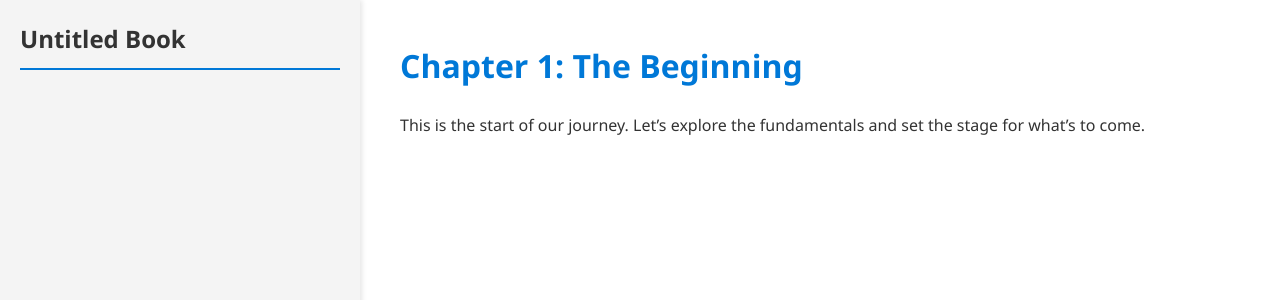
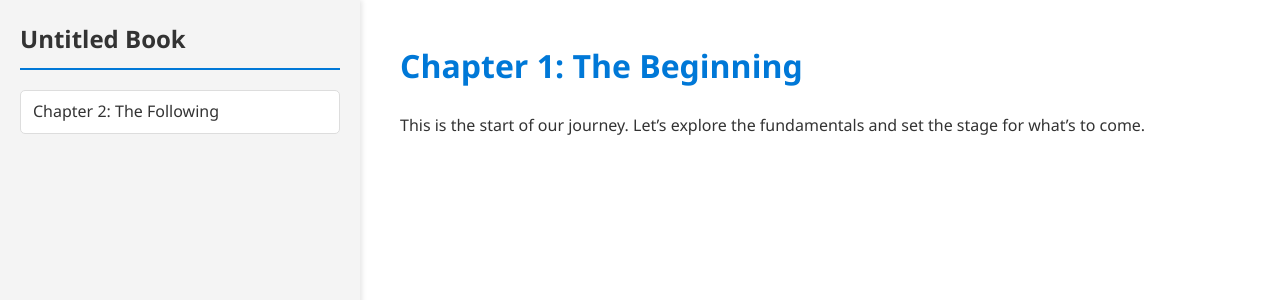
Before and after one commit to tayheau/tayheau.github.io, a Jekyll site: the page built from _notes/book1/chapter1.md, in a window 1280 px wide. Shown: the top 300 px of the page. Built offline with Jekyll 4.4.1, drawn with Linux system fonts in a browser that asks for light colours.

Commit message:
Update chapter2.md

```diff
--- a/_notes/book1/chapter2.md
+++ b/_notes/book1/chapter2.md
@@ -1,7 +1,9 @@
 ---
-title: "Chapter 2: Exploring the Unknown"
-book: "/notes/book1/"
+title: "Chapter 2: The Following"
+book: "book1"
 layout: book
+book_title: "Book One"
+chapter_number: 2
 ---
 # Chapter 2: Exploring the Unknown
 
```
